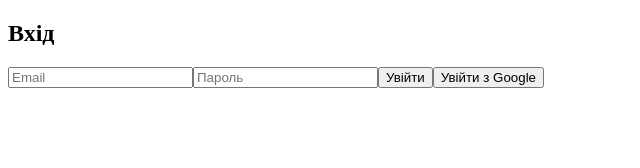
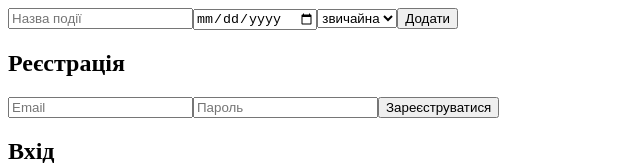
Before and after one commit to BogdanFromUkraine/TEST, a React (Vite) app in the folder test-project/: page / in a window 1280 px wide. Shown: the top 168 px of the page, without its empty margins (0-640 px from the left). Built offline with nearby package versions, Linux system fonts and the light colour scheme; no server answers.

Commit message:
authorization + authentication

```diff
--- a/test-project/package.json
+++ b/test-project/package.json
@@ -10,6 +10,7 @@
     "preview": "vite preview"
   },
   "dependencies": {
+    "firebase": "^11.6.0",
     "react": "^19.0.0",
     "react-dom": "^19.0.0"
   },
--- a/test-project/src/App.jsx
+++ b/test-project/src/App.jsx
@@ -1,11 +1,16 @@
 import { useState } from "react";
 import Login from "./pages/Login";
 import Register from "./pages/Register";
+import AddEvent from "./components/AddEvent";
+import EventList from "./components/EventList";
 
 function App() {
   return (
     <>
+      <AddEvent />
+      <Register />
       <Login />
+      <EventList />
     </>
   );
 }
--- /dev/null
+++ b/test-project/src/components/AddEvent.jsx
@@ -0,0 +1,46 @@
+import { useState } from "react";
+import { collection, addDoc } from "firebase/firestore";
+import { auth, db } from "../firebase/config.js";
+
+const AddEvent = () => {
+  const [event, setEvent] = useState({
+    name: "",
+    date: "",
+    importance: "звичайна",
+  });
+
+  const user = auth.currentUser; // отримую поточного користувача
+
+  const handleChange = (e) => {
+    setEvent({ ...event, [e.target.name]: e.target.value });
+  };
+
+  const handleSubmit = async (e) => {
+    e.preventDefault();
+    try {
+      await addDoc(collection(db, "events"), {
+        ...event,
+        createdAt: new Date(),
+        userId: user.uid,
+      });
+      alert("Подію додано!");
+    } catch (err) {
+      console.error("Помилка додавання:", err);
+    }
+  };
+
+  return (
+    <form onSubmit={handleSubmit}>
+      <input name="name" placeholder="Назва події" onChange={handleChange} />
+      <input name="date" type="date" onChange={handleChange} />
+      <select name="importance" onChange={handleChange}>
+        <option>звичайна</option>
+        <option>важлива</option>
+        <option>критична</option>
+      </select>
+      <button type="submit">Додати</button>
+    </form>
+  );
+};
+
+export default AddEvent;
--- /dev/null
+++ b/test-project/src/components/EventList.jsx
@@ -0,0 +1,46 @@
+import { useEffect, useState } from "react";
+import { collection, getDocs, where, query } from "firebase/firestore";
+import { getAuth, onAuthStateChanged, updateCurrentUser } from "firebase/auth";
+import { auth, db } from "../firebase/config.js";
+
+const EventList = () => {
+  const [events, setEvents] = useState([]);
+  const [user, setUser] = useState(null);
+
+  useEffect(() => {
+    const unsubscribe = onAuthStateChanged(getAuth(), (user) => {
+      setUser(user);
+
+      if (user) {
+        const fetchData = async () => {
+          const q = query(
+            collection(db, "events"),
+            where("userId", "==", user.uid)
+          );
+
+          const snapshot = await getDocs(q);
+          const list = snapshot.docs.map((doc) => ({
+            id: doc.id,
+            ...doc.data(),
+          }));
+          setEvents(list);
+        };
+        fetchData();
+      }
+    });
+
+    return () => unsubscribe();
+  }, []);
+
+  return (
+    <ul>
+      {events.map((e) => (
+        <li key={e.id}>
+          {e.name} – {e.date} – {e.importance}
+        </li>
+      ))}
+    </ul>
+  );
+};
+
+export default EventList;
--- /dev/null
+++ b/test-project/src/firebase/config.js
@@ -0,0 +1,18 @@
+import { initializeApp } from "firebase/app";
+import { getFirestore } from "firebase/firestore";
+import { getAuth } from "firebase/auth";
+
+const firebaseConfig = {
+  apiKey: "AIzaSyDNMAcdo96xO9W5V_VYMU9gCyf3eVGe9Y4",
+  authDomain: "test-project-bfed6.firebaseapp.com",
+  projectId: "test-project-bfed6",
+  storageBucket: "test-project-bfed6.firebasestorage.app",
+  messagingSenderId: "54574886205",
+  appId: "1:54574886205:web:1c1fd4de52170aa0d26954",
+  measurementId: "G-G0B0KZG2XC",
+};
+
+// Initialize Firebase
+const app = initializeApp(firebaseConfig);
+export const db = getFirestore(app);
+export const auth = getAuth(app);
--- a/test-project/src/pages/Login.jsx
+++ b/test-project/src/pages/Login.jsx
@@ -1,22 +1,20 @@
 import { useState } from "react";
-// import {
-//   getAuth,
-//   signInWithEmailAndPassword,
-//   GoogleAuthProvider,
-//   signInWithPopup,
-// } from "firebase/auth";
-// import { useNavigate } from "react-router-dom";
-// import { auth } from "../firebase/config";
+import { signInWithEmailAndPassword } from "firebase/auth";
+import { auth } from "../firebase/config";
 
 export default function Login() {
   const [email, setEmail] = useState("");
   const [password, setPassword] = useState("");
-  //   const navigate = useNavigate();
 
   const login = async () => {
     try {
-      await signInWithEmailAndPassword(auth, email, password);
-      navigate("/dashboard");
+      const userCredential = await signInWithEmailAndPassword(
+        auth,
+        email,
+        password
+      );
+      const user = auth.currentUser;
+      return console.log(user);
     } catch (error) {
       alert(error.message);
     }
@@ -26,7 +24,6 @@ export default function Login() {
     const provider = new GoogleAuthProvider();
     try {
       await signInWithPopup(auth, provider);
-      navigate("/dashboard");
     } catch (error) {
       alert(error.message);
     }
--- a/test-project/src/pages/Register.jsx
+++ b/test-project/src/pages/Register.jsx
@@ -1,17 +1,14 @@
 import { useState } from "react";
-// import { createUserWithEmailAndPassword } from "firebase/auth";
-// import { auth } from "../firebase/config";
-// import { useNavigate } from "react-router-dom";
+import { createUserWithEmailAndPassword } from "firebase/auth";
+import { auth } from "../firebase/config";
 
 export default function Register() {
   const [email, setEmail] = useState("");
   const [password, setPassword] = useState("");
-  //   const navigate = useNavigate();
 
   const register = async () => {
     try {
       await createUserWithEmailAndPassword(auth, email, password);
-      navigate("/dashboard");
     } catch (error) {
       alert(error.message);
     }
@@ -21,11 +18,13 @@ export default function Register() {
     <div>
       <h2>Реєстрація</h2>
       <input
+        id="email"
         type="email"
         placeholder="Email"
         onChange={(e) => setEmail(e.target.value)}
       />
       <input
+        id="password"
         type="password"
         placeholder="Пароль"
         onChange={(e) => setPassword(e.target.value)}
```
Also changed, not shown: 1 other file (tests, documents, lock files or other folders).
